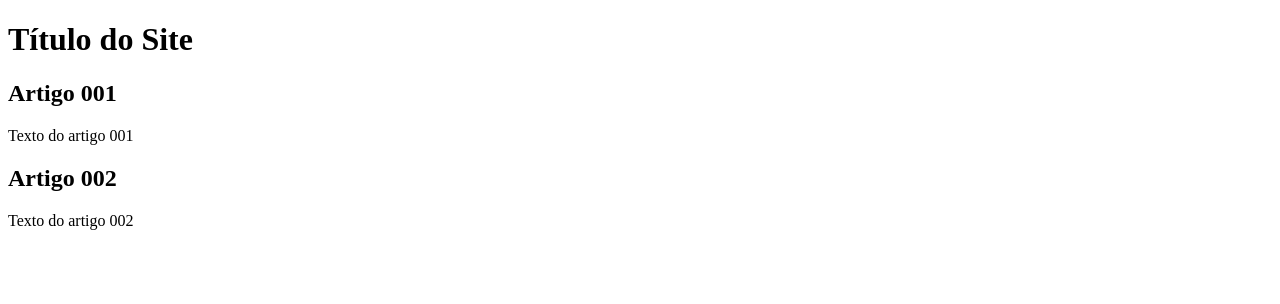
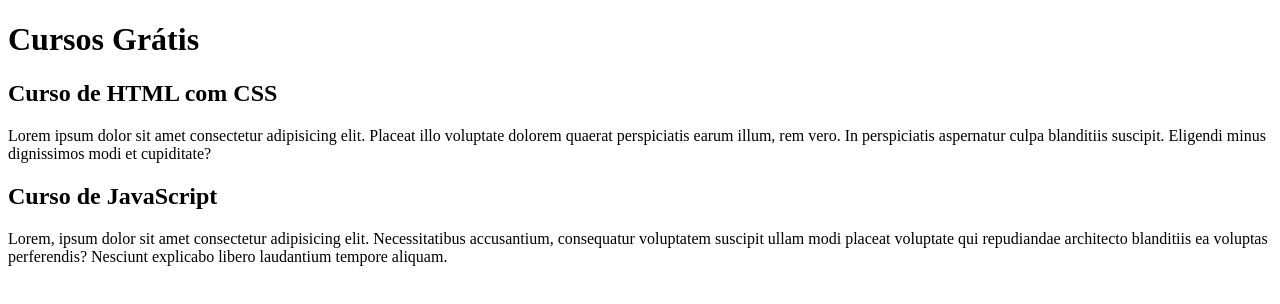
Before and after one commit to fetrojan/projeto-teste-site, a plain HTML site: page index.html in a window 1280 px wide. Drawn offline with Linux system fonts and the light colour scheme.

Commit message:
comecei o conteudo

```diff
--- a/index.html
+++ b/index.html
@@ -9,15 +9,15 @@
 <body>
     <main>
         <header>
-            <h1>Título do Site</h1>
+            <h1>Cursos Grátis</h1>
         </header>
         <article>
-            <h2>Artigo 001</h2>
-            <p>Texto do artigo 001</p>
+            <h2>Curso de HTML com CSS</h2>
+            <p>Lorem ipsum dolor sit amet consectetur adipisicing elit. Placeat illo voluptate dolorem quaerat perspiciatis earum illum, rem vero. In perspiciatis aspernatur culpa blanditiis suscipit. Eligendi minus dignissimos modi et cupiditate?</p>
         </article>
         <article>
-            <h2>Artigo 002</h2>
-            <p>Texto do artigo 002</p>
+            <h2>Curso de JavaScript</h2>
+            <p>Lorem, ipsum dolor sit amet consectetur adipisicing elit. Necessitatibus accusantium, consequatur voluptatem suscipit ullam modi placeat voluptate qui repudiandae architecto blanditiis ea voluptas perferendis? Nesciunt explicabo libero laudantium tempore aliquam.</p>
         </article>
     </main>
 
```
